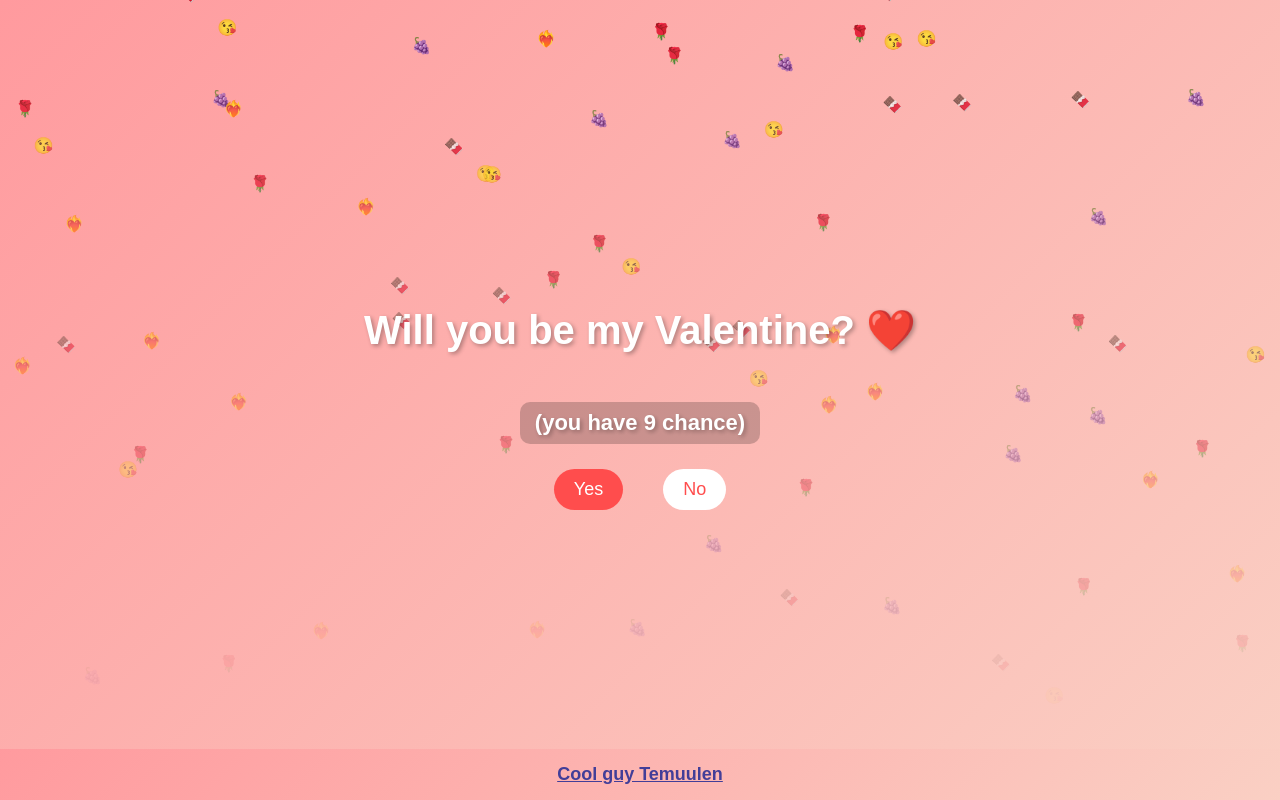
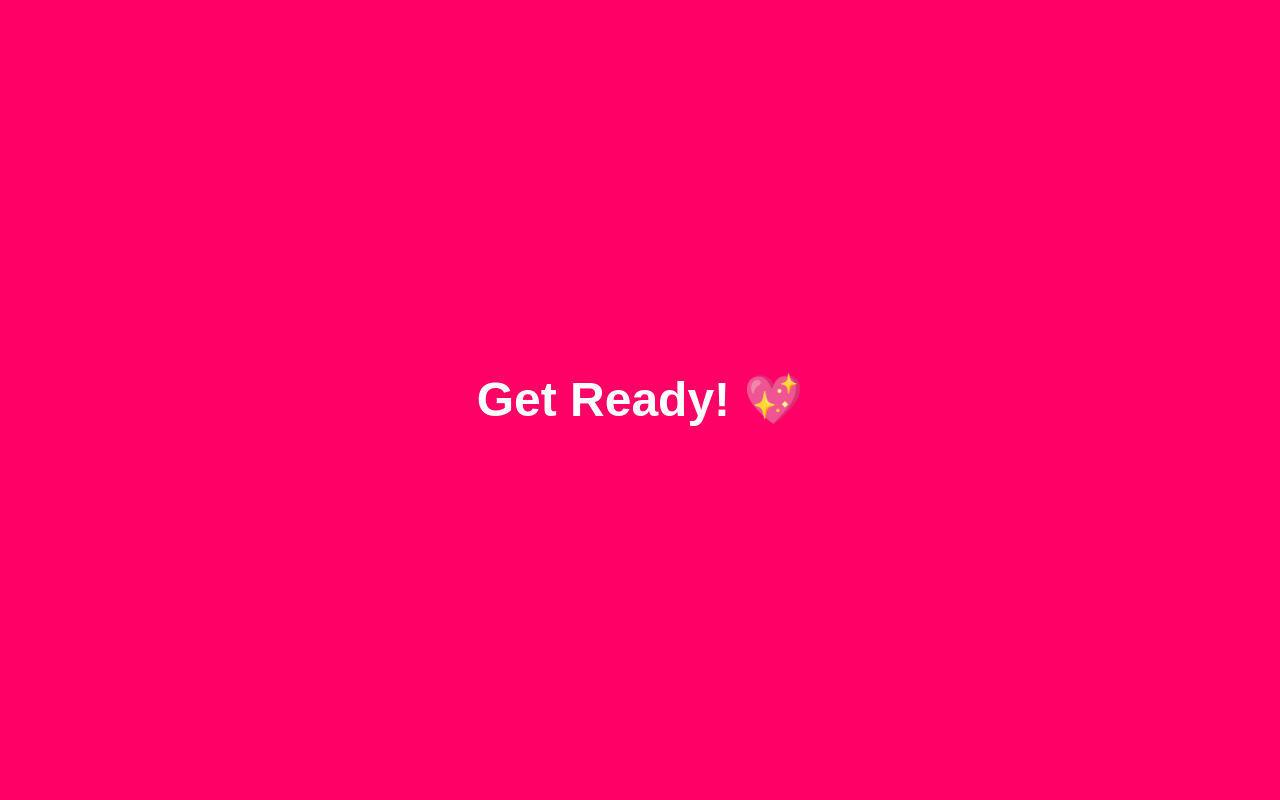
Before and after one commit to Uulenu/valentine-web, a plain HTML site: page index.html in a window 1280 px wide. Drawn offline with Linux system fonts and the light colour scheme.

Commit message:
Update index.html

```diff
--- a/index.html
+++ b/index.html
@@ -5,11 +5,64 @@
     <meta name="viewport" content="width=device-width, initial-scale=1.0">
     <title>Be My Valentine?</title>
     <link rel="stylesheet" href="style.css">
+    <style>
+        /* Style for the slide effect container */
+        #slideContainer {
+            position: absolute;
+            top: 0;
+            left: 0;
+            width: 100%;
+            height: 100%;
+            background-color: #ff0066;
+            display: flex;
+            justify-content: center;
+            align-items: center;
+            font-size: 3rem;
+            color: white;
+            font-weight: bold;
+            z-index: 10;
+            transition: opacity 1s ease-out;
+        }
+
+        .container {
+            display: none; /* Hide the question and buttons initially */
+            text-align: center;
+        }
+
+        /* Customize for confetti, flowers, and trail effects as usual */
+        #confettiContainer, #flowerContainer, #cursorTrail {
+            position: absolute;
+            top: 0;
+            left: 0;
+            width: 100%;
+            height: 100%;
+        }
+
+        .footer {
+            text-align: center;
+            padding: 20px;
+        }
+
+        .footer .author {
+            color: #333;
+            text-decoration: none;
+        }
+
+        .footer .author:hover {
+            text-decoration: underline;
+        }
+    </style>
 </head>
 <body>
+    <!-- Slide Effect Container -->
+    <div id="slideContainer">
+        <span>Get Ready! 💖</span>
+    </div>
+
+    <!-- Main Content (hidden initially) -->
     <div class="container" id="mainContainer">
         <h1 id="question">Will you be my Valentine? ❤️</h1>
-        <h2>(you have 9 chance)</h2>
+        <h2>(you have 9 chances)</h2>
         <div class="buttons" id="buttonsContainer">
             <button id="yesBtn" onclick="yesClicked()">Yes</button>
             <button id="noBtn" onclick="noClicked()">No</button>
@@ -18,9 +71,7 @@
 
     <div id="confettiContainer"></div>
     <div id="flowerContainer"></div>
-
     <div id="cursorTrail"></div>
-
 
     <audio id="sadViolin" src="sad-violin.mp3"></audio>
     <audio id="loveMoment" src="love-moment.mp3"></audio>
@@ -33,4 +84,4 @@
         Cool guy Temuulen
     </a>
 </footer>
-</html
+</html>
```
